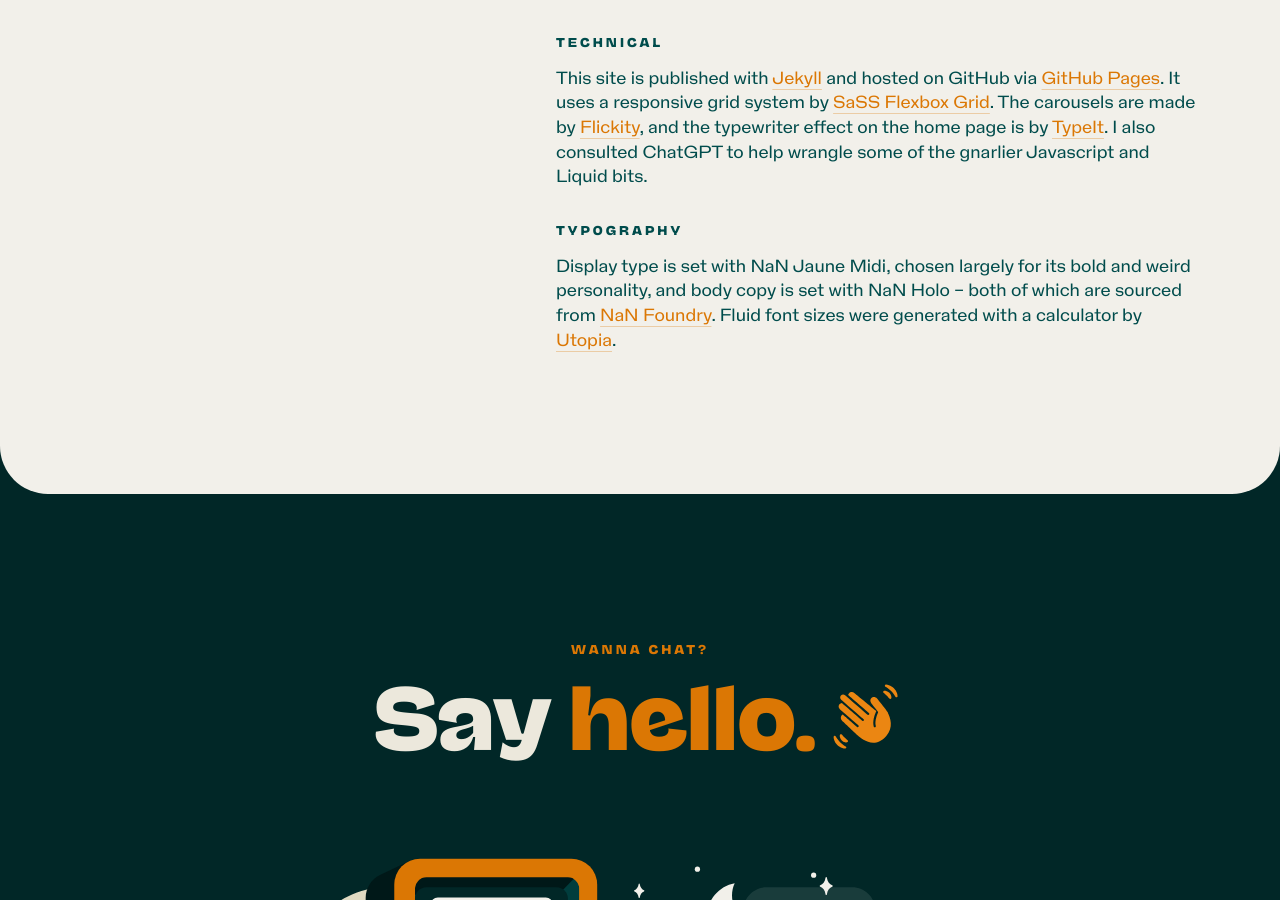
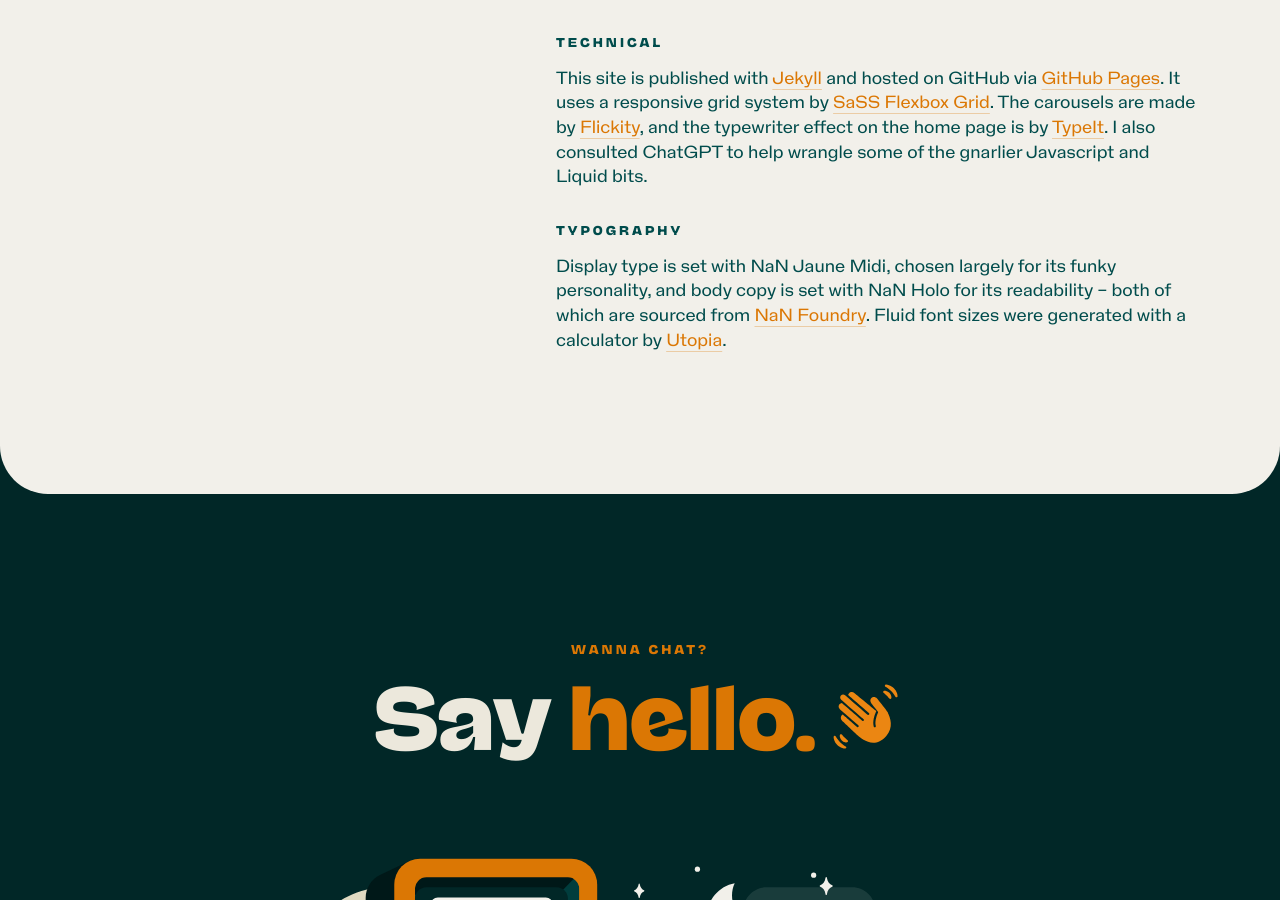
Before and after one commit to ehyleong/ehyleong.github.io, a Jekyll site: the page built from about.html, in a window 1280 px wide and 900 px high, scrolled down 2036 px. Built offline with Jekyll 4.4.1, drawn with Linux system fonts in a browser that asks for light colours; comment, search, counter and statistics services are not loaded.

Commit message:
Update colophon + carousel image loading

```diff
--- a/_work/1-sybama.html
+++ b/_work/1-sybama.html
@@ -33,7 +33,7 @@
 
 
 <div class="project-carousel bottom-spacer col-lg-12 col-xs-12">
-  <div data-flickity='{ "cellAlign": "left", "contain": true, "wrapAround":false }'>
+  <div data-flickity='{ "cellAlign": "left", "contain": true, "wrapAround":false, "imagesLoaded: true" }'>
     <div class="carousel-cell project-carousel-card size-large">
       <picture>
         <source srcset="/img/work/sybama/sybama-desktop-1.webp" media="(min-width: 40rem)" loading="eager"/>
--- a/about.html
+++ b/about.html
@@ -71,7 +71,7 @@
         <h5 class="top-text-spacer">Technical</h5>
         <p>This site is published with <a href="https://jekyllrb.com/" class="inline-link" target="_blank">Jekyll</a> and hosted on GitHub via <a href="https://pages.github.com/" class="inline-link" target="_blank">GitHub Pages</a>. It uses a responsive grid system by  <a href="http://sassflexboxgrid.com/" class="inline-link" target="_blank">SaSS Flexbox Grid</a>. The carousels are made by <a href="https://github.com/metafizzy/flickity" class="inline-link" target="_blank">Flickity</a>, and the typewriter effect on the home page is by <a href="https://www.typeitjs.com/" class="inline-link" target="_blank">TypeIt</a>. I also consulted ChatGPT to help wrangle some of the gnarlier Javascript and Liquid bits.</p>
         <h5 class="top-text-spacer">Typography</h5>
-        <p>Display type is set with NaN Jaune Midi, chosen largely for its bold and weird personality, and body copy is set with NaN Holo – both of which are sourced from <a href="https://nan.xyz/" class="inline-link" target="_blank">NaN Foundry</a>. Fluid font sizes were generated with a calculator by <a href="https://utopia.fyi/type/calculator/" class="inline-link" target="_blank">Utopia</a>.</p>
+        <p>Display type is set with NaN Jaune Midi, chosen largely for its funky personality, and body copy is set with NaN Holo for its readability – both of which are sourced from <a href="https://nan.xyz/" class="inline-link" target="_blank">NaN Foundry</a>. Fluid font sizes were generated with a calculator by <a href="https://utopia.fyi/type/calculator/" class="inline-link" target="_blank">Utopia</a>.</p>
 
       </div>
 
```
Also changed, not shown: img/global/about-illo.svg.
